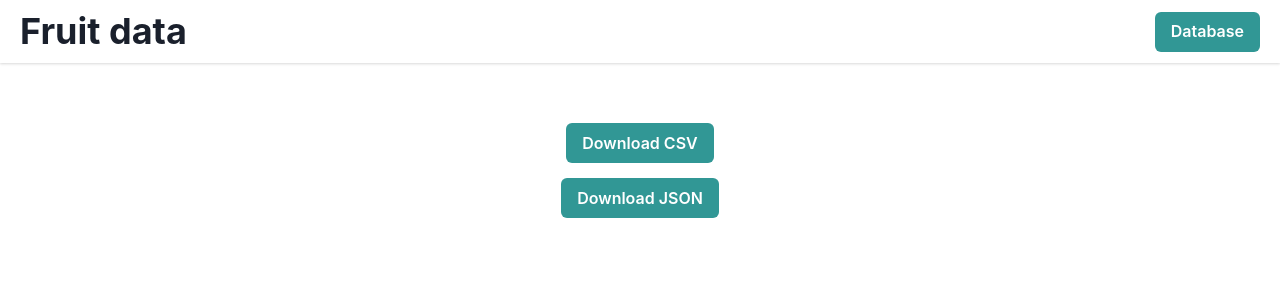
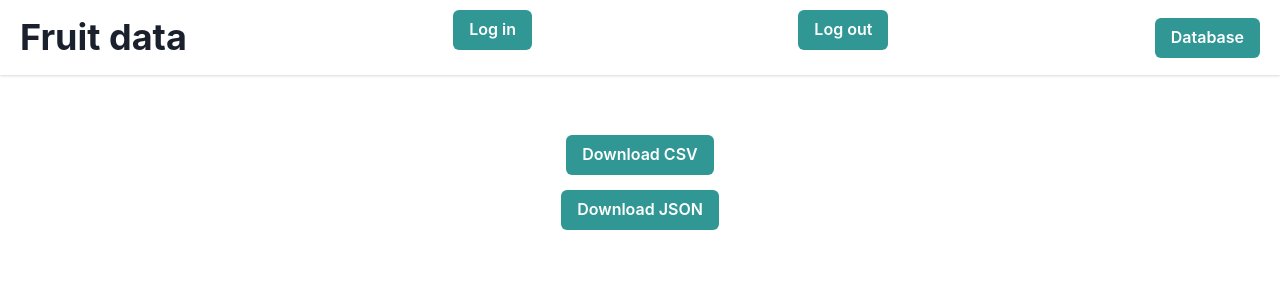
Before and after one commit to MarinTeskera/fruit-dataset, a React (Create React App) app in the folder frontend/: page / in a window 1280 px wide. Shown: the top 300 px of the page. Built offline with nearby package versions, Linux system fonts and the light colour scheme.

Commit message:
add login and logout

```diff
--- /dev/null
+++ b/frontend/src/components/loginButton/LoginButton.tsx
@@ -0,0 +1,18 @@
+import { Button } from "@chakra-ui/react";
+import { FC } from "react";
+import { useAuth0 } from "@auth0/auth0-react";
+
+export const LoginButton: FC = () => {
+  const { loginWithRedirect } = useAuth0();
+
+  return (
+    <Button
+      w="fit-content"
+      mb="15px"
+      colorScheme="teal"
+      onClick={() => loginWithRedirect()}
+    >
+      Log in
+    </Button>
+  );
+};
--- /dev/null
+++ b/frontend/src/components/logoutButton/LogoutButton.tsx
@@ -0,0 +1,19 @@
+import { FC } from "react";
+import { useAuth0 } from "@auth0/auth0-react";
+import { Button } from "@chakra-ui/react";
+
+export const LogoutButton: FC = () => {
+  const { logout } = useAuth0();
+  return (
+    <Button
+      w="fit-content"
+      mb="15px"
+      colorScheme="teal"
+      onClick={() =>
+        logout({ logoutParams: { returnTo: window.location.origin } })
+      }
+    >
+      Log out
+    </Button>
+  );
+};
--- a/frontend/src/components/navigation/Navigation.tsx
+++ b/frontend/src/components/navigation/Navigation.tsx
@@ -1,7 +1,12 @@
-import { Button, Flex, Heading, Link, Text } from "@chakra-ui/react";
+import { Avatar, Button, Flex, Heading, Link, Text } from "@chakra-ui/react";
 import { FC } from "react";
+import { LoginButton } from "../loginButton/LoginButton";
+import { LogoutButton } from "../logoutButton/LogoutButton";
+import { useAuth0 } from "@auth0/auth0-react";
 
 export const Navigation: FC = () => {
+  const { user, isAuthenticated } = useAuth0();
+
   return (
     <Flex
       align="center"
@@ -17,6 +22,11 @@ export const Navigation: FC = () => {
           <Text>Fruit data</Text>
         </Flex>
       </Heading>
+      <LoginButton />
+      <LogoutButton />
+      {isAuthenticated && user && (
+        <Avatar name={user.name} src={user.picture} />
+      )}
       <Button as={Link} href="/database" colorScheme="teal">
         Database
       </Button>
--- a/frontend/src/index.tsx
+++ b/frontend/src/index.tsx
@@ -6,6 +6,7 @@ import { Database } from "./Database";
 import { Home } from "./Home";
 import "./index.css";
 import reportWebVitals from "./reportWebVitals";
+import { Auth0Provider } from "@auth0/auth0-react";
 
 // const router = createBrowserRouter([
 //   {
@@ -21,6 +22,13 @@ const root = ReactDOM.createRoot(
 );
 root.render(
   <React.StrictMode>
+    <Auth0Provider
+      domain="chess-tournament.eu.auth0.com"
+      clientId="BczAbxW6sT1py1coEmd3I3mxS6avHruV"
+      authorizationParams={{
+        redirect_uri: window.location.origin,
+      }}
+    >
       <ChakraProvider>
         <Router>
           <Switch>
@@ -33,6 +41,7 @@ root.render(
           </Switch>
         </Router>
       </ChakraProvider>
+    </Auth0Provider>
   </React.StrictMode>
 );
 
```
Lines whose indentation alone changed are shown as unchanged.
